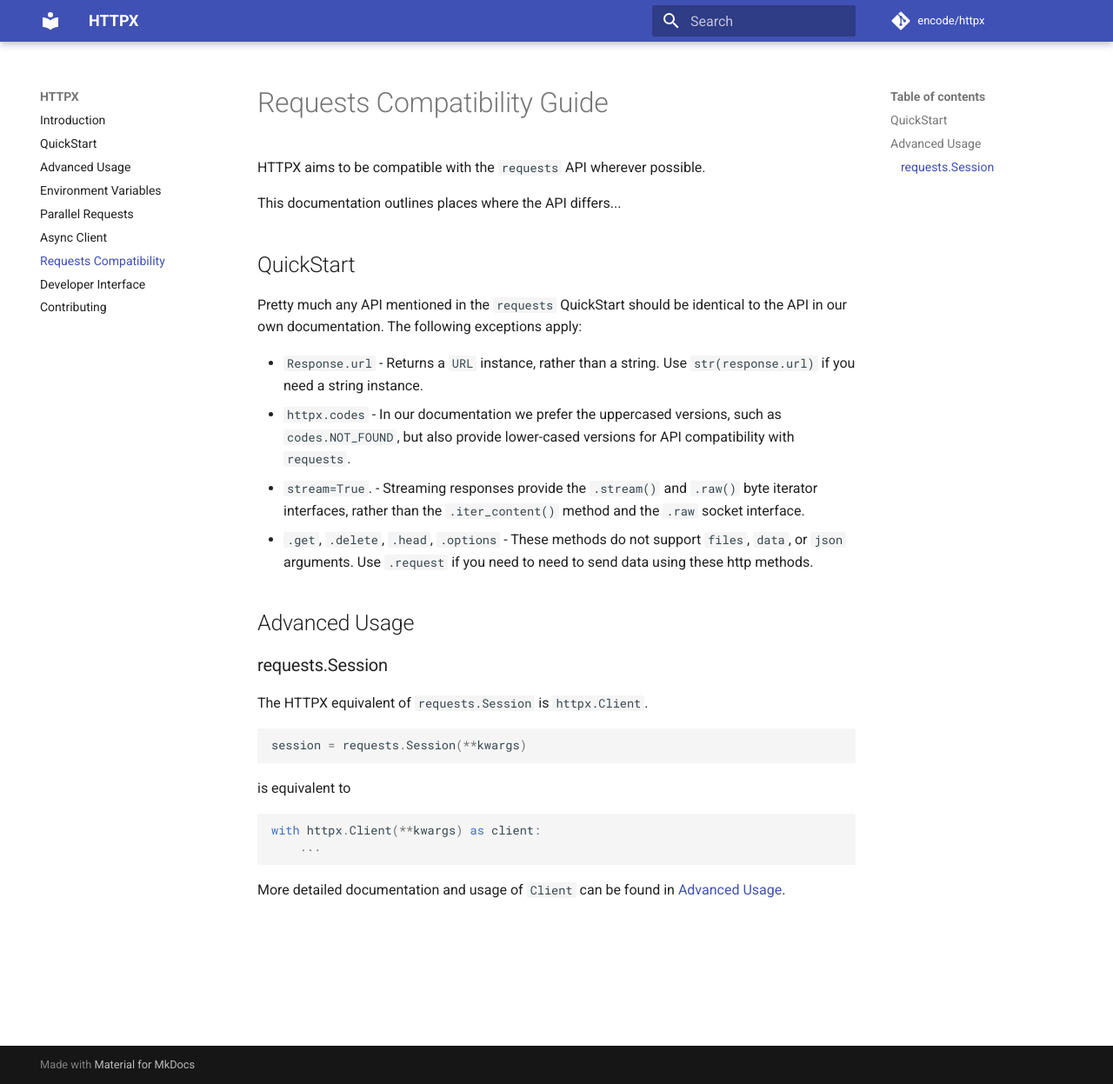
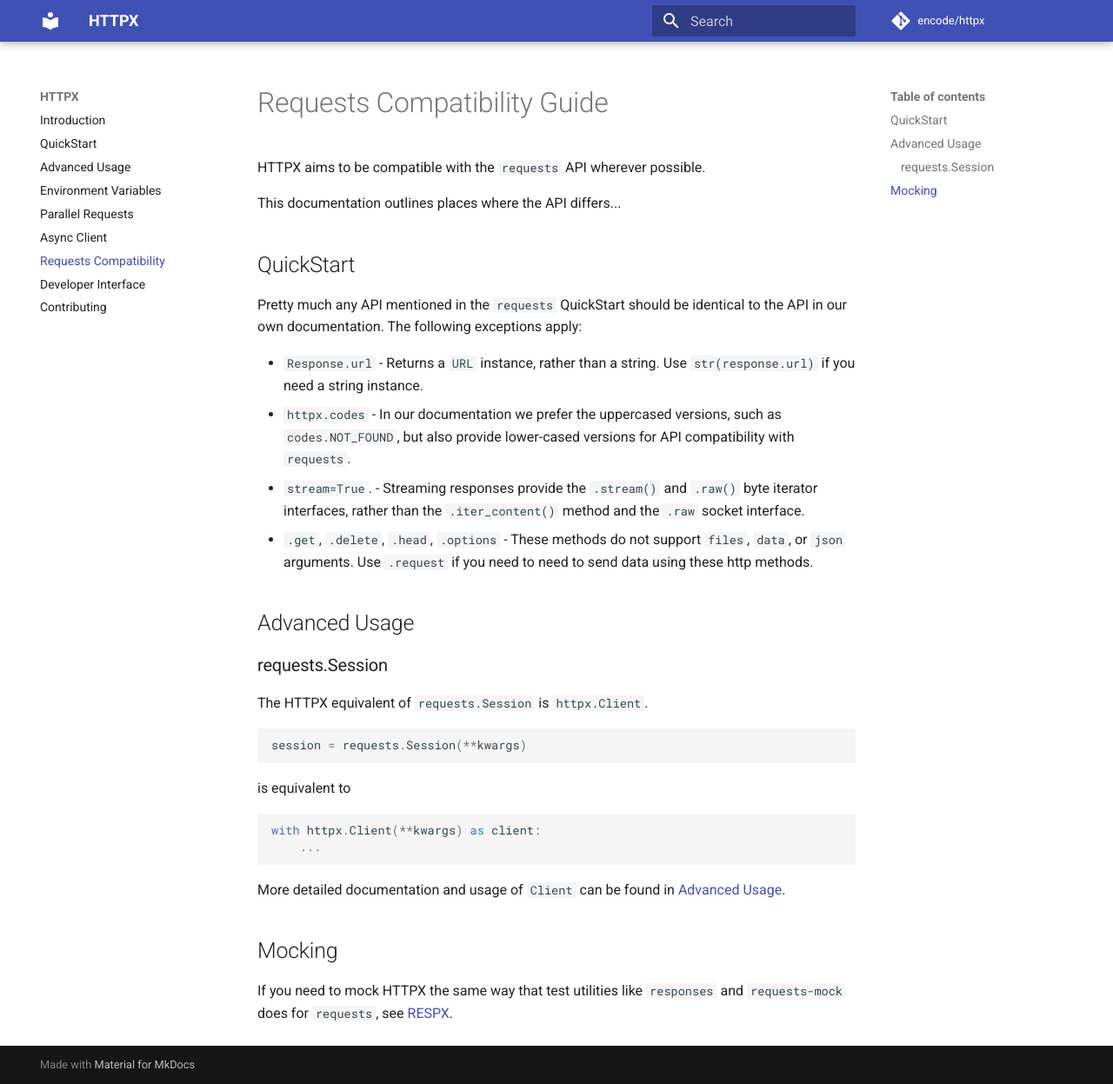
Before and after one commit to CarolinaBentrescas/httpx2, an MkDocs documentation site: the page built from docs/compatibility.md, in a window 1280 px wide and 1247 px high. Shown: the whole window at 87% size. Built offline with MkDocs 1.6.1 and Material for MkDocs 9.7.7, drawn with Linux system fonts in a browser that asks for light colours; comment, search, counter and statistics services are not loaded.

Commit message:
Document mocking compatibility (#537)

````diff
--- a/docs/compatibility.md
+++ b/docs/compatibility.md
@@ -32,3 +32,7 @@ with httpx.Client(**kwargs) as client:
 ```
 
 More detailed documentation and usage of `Client` can be found in [Advanced Usage](advanced.md).
+
+## Mocking
+
+If you need to mock HTTPX the same way that test utilities like `responses` and `requests-mock` does for `requests`, see [RESPX](https://github.com/lundberg/respx).
````
